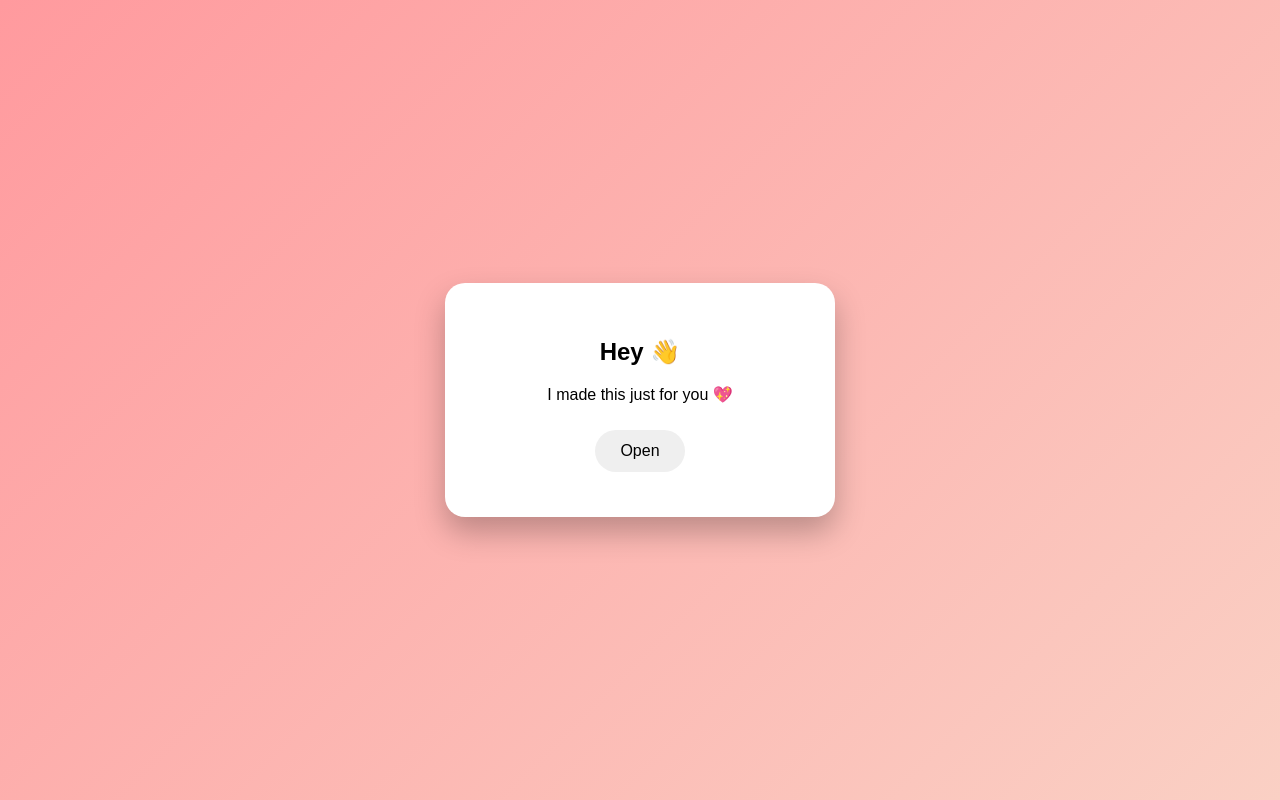
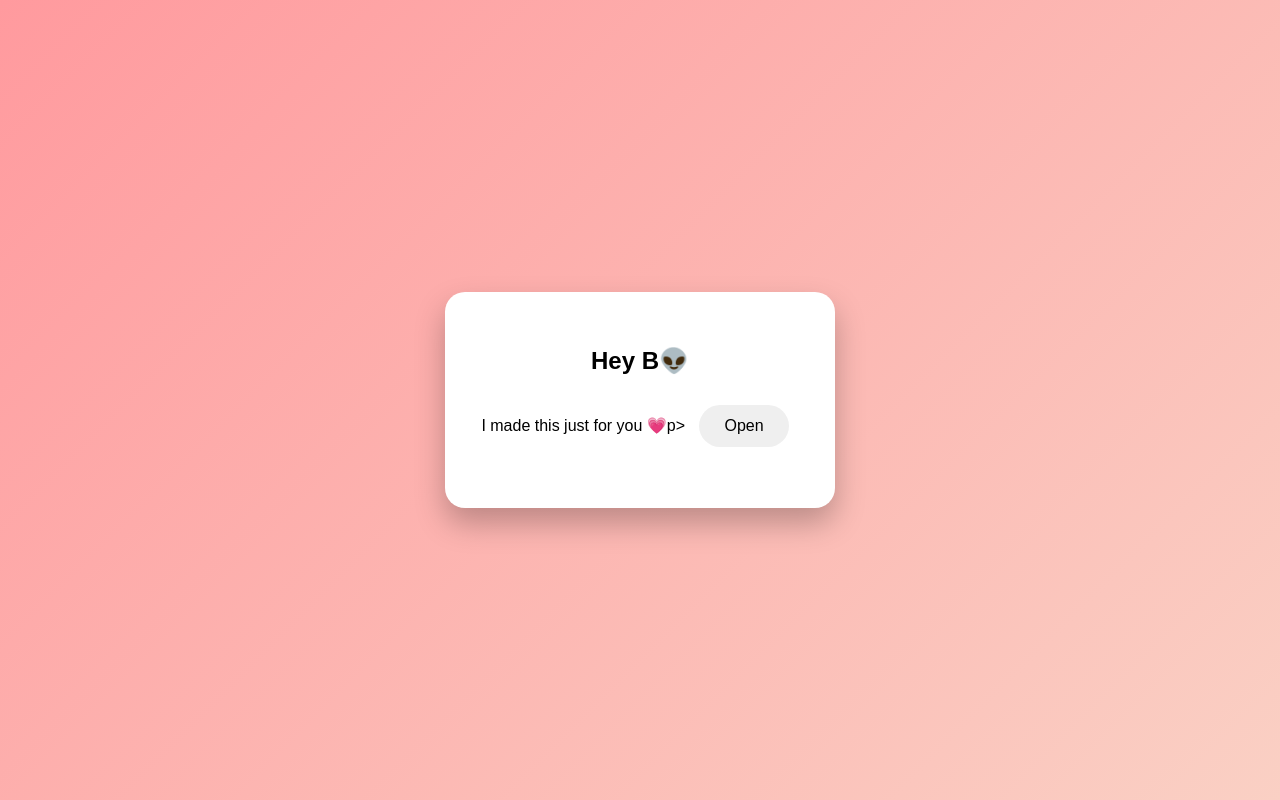
Before and after one commit to Anshulbeams/Anshulbeams.github.io, a plain HTML site: page index.html in a window 1280 px wide. Drawn offline with Linux system fonts and the light colour scheme.

Commit message:
Update index.html

```diff
--- a/index.html
+++ b/index.html
@@ -48,9 +48,10 @@
 
 <body>
   <div class="card">
-    <h2>Hey 👋</h2>
-    <p>I made this just for you 💖</p>
-    <button onclick="showQuestion()">Open</button>
+    <h2>Hey B👽</h2>
+    <p>I made this just for you 💗p>
+   <button onclick="showQuestion()">Open</button>
+
   </div>
 
 <script>
```
